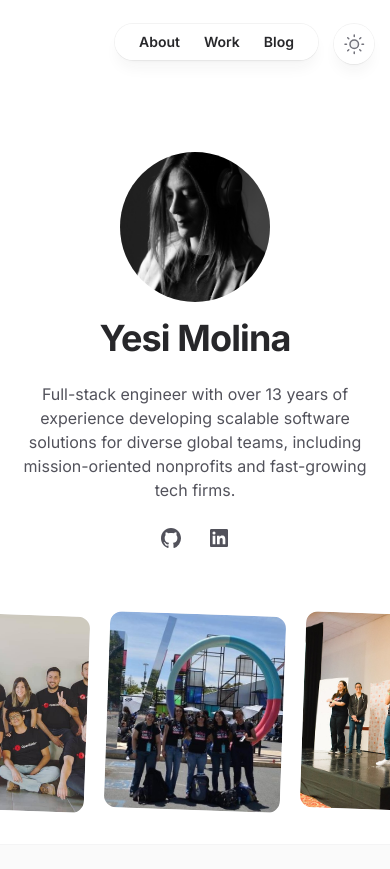
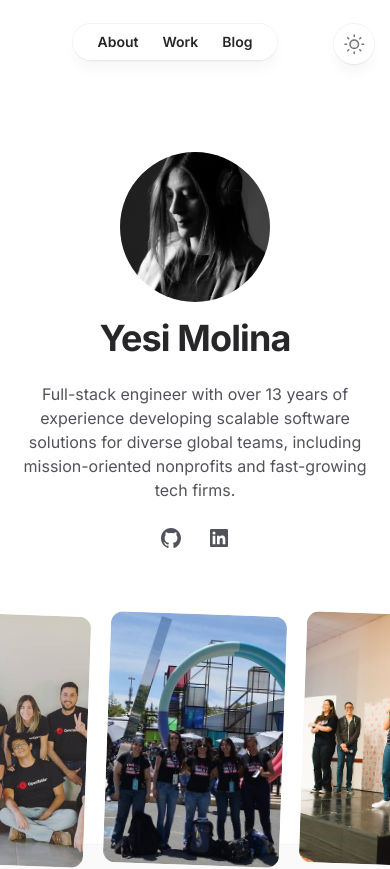
Before and after one commit to yeseniamolinab/hello-its-me, a Next.js app: page / in a window 390 px wide. Shown: the top 869 px of the page. Built offline with nearby package versions, Linux system fonts and the light colour scheme.

Commit message:
mobile style fixes :nail_care:

```diff
--- a/src/app/components/FixedGallery.tsx
+++ b/src/app/components/FixedGallery.tsx
@@ -1,11 +1,17 @@
 import React from "react";
 import RotatedImage from "./RotatedImage";
+import { userAgent } from "next/server";
+import { headers } from "next/headers";
 
-const FixedGallery: React.FC = () => {
+const FixedGallery: React.FC = async () => {
+  const headersList = await headers();
+  const { device } = userAgent({ headers: headersList });
   return (
     <div className="-my-4 flex justify-center gap-5 overflow-hidden py-4 sm:gap-8">
       <RotatedImage src="/opentable.JPG" alt="Me with the OpenTable team" />
-      <RotatedImage src="/googleio.JPG" alt="Me at Google I/O 2016" />
+      {device.type !== "mobile" && (
+        <RotatedImage src="/googleio.JPG" alt="Me at Google I/O 2016" />
+      )}
       <RotatedImage
         src="/speaker.jpg"
         alt="Me speaking at Encora's (Formerly Nearsoft) event"
--- a/src/app/components/HeroWithAvatar.tsx
+++ b/src/app/components/HeroWithAvatar.tsx
@@ -15,7 +15,9 @@ const HeroWithAvatar: React.FC<HeroWithAvatarProps> = ({ avatarUrl }) => {
         height={150}
         width={150}
         alt="Avatar"
+        priority
         className="rounded-full aspect-square object-cover"
+        sizes="150px"
       />
       <h1
         className={`text-4xl font-bold tracking-tight text-zinc-800 sm:text-5xl dark:text-zinc-100 mt-4 ${interBlack.className}`}
--- a/src/app/components/RotatedImage.tsx
+++ b/src/app/components/RotatedImage.tsx
@@ -8,13 +8,14 @@ interface RotatedImageProps {
 
 const RotatedImage: React.FC<RotatedImageProps> = ({ src, alt }) => {
   return (
-    <div className="relative aspect-[9/10] w-44 flex-none overflow-hidden rounded-xl bg-zinc-100 sm:w-72 sm:rounded-2xl dark:bg-zinc-800 rotate-2">
+    <div className="relative md:aspect-[9/10] aspect-[7/10] w-44 flex-none overflow-hidden rounded-xl bg-zinc-100 sm:w-72 sm:rounded-2xl dark:bg-zinc-800 rotate-2">
       <Image
         src={src}
         width={400}
         height={400}
         className="absolute inset-0 h-full w-full object-cover"
         alt={alt}
+        sizes="400px"
       />
     </div>
   );
--- a/src/app/components/globals/Header.tsx
+++ b/src/app/components/globals/Header.tsx
@@ -24,7 +24,7 @@ const Header: React.FC = () => {
             <div className="relative px-4 sm:px-8 lg:px-12">
               <div className="mx-auto max-w-2xl lg:max-w-5xl">
                 <div className="relative flex gap-4">
-                  <div className="flex flex-1">
+                  <div className="flex md:flex-1">
                     <div
                       className={`${pathname === "/" ? "hidden" : "h-10 w-10 rounded-full bg-white/90 p-0.5 shadow-lg shadow-zinc-800/5 ring-1 ring-zinc-900/5 backdrop-blur dark:bg-zinc-800/90 dark:ring-white/10"}`}
                     >
@@ -43,7 +43,7 @@ const Header: React.FC = () => {
                     </div>
                   </div>
 
-                  <div className="flex flex-1 justify-end md:justify-center">
+                  <div className="flex flex-1 lg:justify-end md:justify-center justify-evenly">
                     <div
                       hidden
                       style={{
--- a/src/app/not-found.tsx
+++ b/src/app/not-found.tsx
@@ -25,6 +25,8 @@ export default function NotFound() {
                 alt="A cat in a box"
                 width={400}
                 height={400}
+                priority
+                sizes="(max-width: 768px) 100vw, (max-width: 1200px) 50vw, 400px"
                 className="mt-8"
               />
               <Link
```
